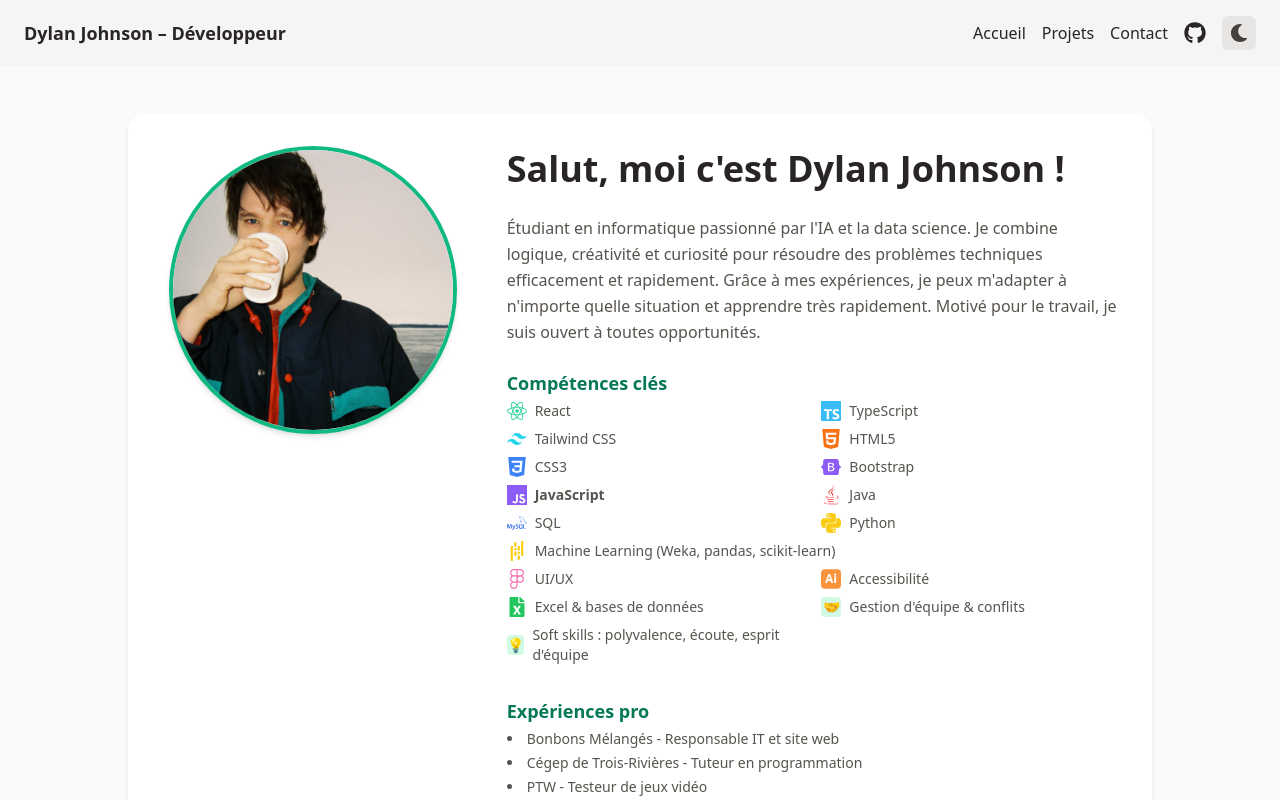
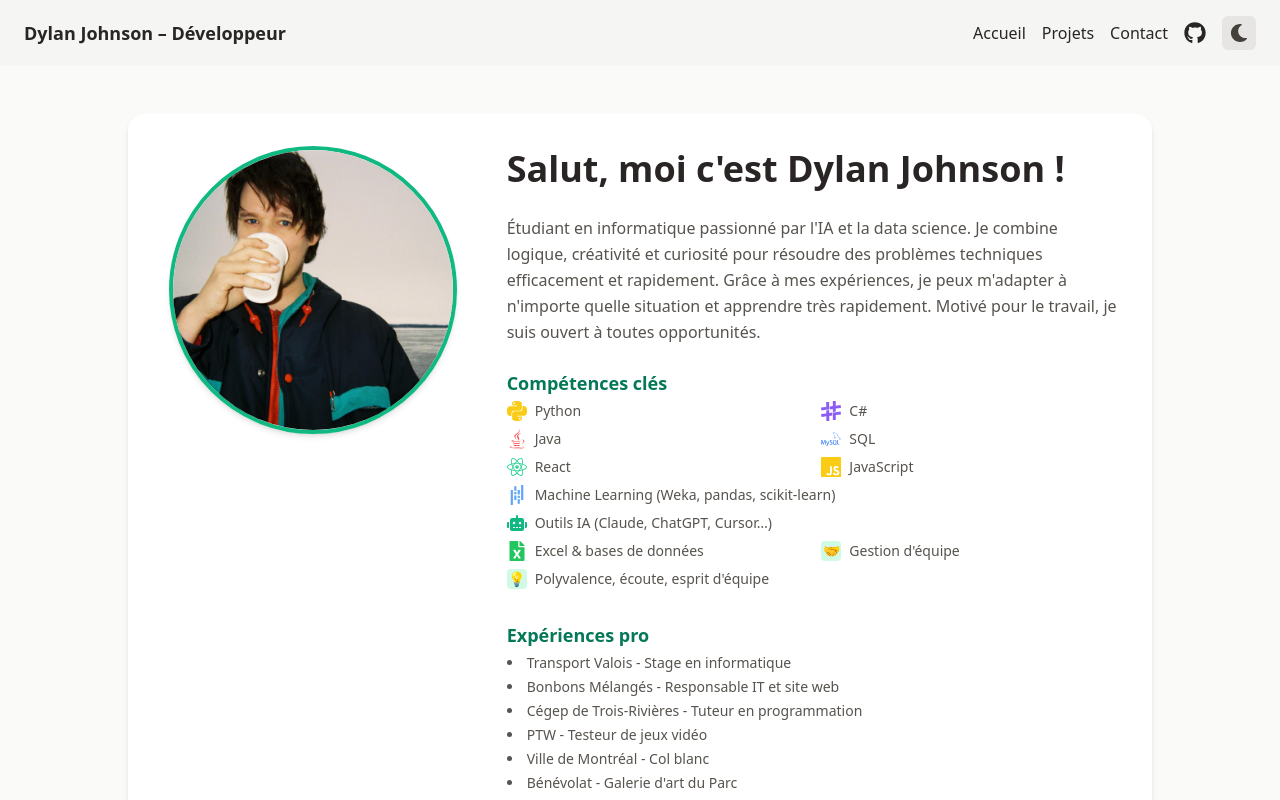
Before and after one commit to Cuplan/Portfolio_Page, a React (Vite) app in the folder portfolio-dj/: page / in a window 1280 px wide. Shown: the top 800 px of the page. Built offline with nearby package versions, Linux system fonts and the light colour scheme.

Commit message:
Update Home

```diff
--- a/portfolio-dj/src/pages/Home.tsx
+++ b/portfolio-dj/src/pages/Home.tsx
@@ -3,23 +3,15 @@ import { motion, AnimatePresence } from "framer-motion";
 import { useTheme } from "../hooks/useTheme";
 import { Typewriter } from "react-simple-typewriter";
 
-// On importe les icônes depuis react-icons/si (Simple Icons)
 import {
   SiReact,
-  SiTypescript,
-  SiTailwindcss,
-  SiHtml5,
-  SiCss3,
-  SiBootstrap,
   SiMysql,
   SiPython,
   SiPandas,
-  SiAdobeillustrator,
   SiJavascript,
-  SiFigma,
+  SiSharp,
 } from "react-icons/si";
-import { FaFileExcel } from "react-icons/fa";
-import { FaJava } from "react-icons/fa";
+import { FaFileExcel, FaJava, FaRobot } from "react-icons/fa";
 
 const temoignages = [
   {
@@ -118,88 +110,53 @@ export default function Home() {
               Compétences clés
             </h2>
             <ul className="grid grid-cols-2 gap-x-4 list-none text-stone-600 dark:text-zinc-300 text-sm">
-              {/* React + TypeScript + Tailwind */}
+              <li className="flex items-center gap-2 mb-2">
+                <SiPython className="w-5 h-5 text-yellow-400 dark:text-yellow-300" />
+                <span>Python</span>
+              </li>
+              <li className="flex items-center gap-2 mb-2">
+                <SiSharp className="w-5 h-5 text-violet-500 dark:text-violet-400" />
+                <span>C#</span>
+              </li>
+              <li className="flex items-center gap-2 mb-2">
+                <FaJava className="w-5 h-5 text-red-500 dark:text-red-400" />
+                <span>Java</span>
+              </li>
+              <li className="flex items-center gap-2 mb-2">
+                <SiMysql className="w-5 h-5 text-blue-500 dark:text-blue-400" />
+                <span>SQL</span>
+              </li>
               <li className="flex items-center gap-2 mb-2">
                 <SiReact className="w-5 h-5 text-emerald-400 dark:text-emerald-300" />
                 <span>React</span>
               </li>
               <li className="flex items-center gap-2 mb-2">
-                <SiTypescript className="w-5 h-5 text-sky-400 dark:text-sky-300" />
-                <span>TypeScript</span>
+                <SiJavascript className="w-5 h-5 text-yellow-400 dark:text-yellow-300" />
+                <span>JavaScript</span>
+              </li>
+              <li className="flex items-center gap-2 mb-2 col-span-2">
+                <SiPandas className="w-5 h-5 text-blue-400 dark:text-blue-300" />
+                <span>Machine Learning (Weka, pandas, scikit-learn)</span>
+              </li>
+              <li className="flex items-center gap-2 mb-2 col-span-2">
+                <FaRobot className="w-5 h-5 text-emerald-500 dark:text-green-400" />
+                <span>Outils IA (Claude, ChatGPT, Cursor…)</span>
               </li>
               <li className="flex items-center gap-2 mb-2">
-                <SiTailwindcss className="w-5 h-5 text-cyan-400 dark:text-cyan-300" />
-                <span>Tailwind CSS</span>
-              </li>
-
-              {/* JavaScript + HTML/CSS + Bootstrap */}
-              <li className="flex items-center gap-2 mb-2">
-                <SiHtml5 className="w-5 h-5 text-orange-500 dark:text-orange-300" />
-                <span>HTML5</span>
-              </li>
-              <li className="flex items-center gap-2 mb-2">
-                <SiCss3 className="w-5 h-5 text-blue-500 dark:text-blue-300" />
-                <span>CSS3</span>
-              </li>
-              <li className="flex items-center gap-2 mb-2">
-                <SiBootstrap className="w-5 h-5 text-violet-500 dark:text-violet-300" />
-                <span>Bootstrap</span>
-              </li>
-              <li className="flex items-center gap-2 mb-2">
-                <SiJavascript className="w-5 h-5 text-violet-500 dark:text-violet-300" />
-                <span className="font-semibold">JavaScript</span>
-              </li>
-
-              {/* Java, SQL, Python */}
-              <li className="flex items-center gap-2 mb-2">
-                <FaJava className="w-5 h-5 text-red-500 dark:text-red-300" />
-                <span>Java</span>
-              </li>
-              <li className="flex items-center gap-2 mb-2">
-                <SiMysql className="w-5 h-5 text-blue-600 dark:text-blue-400" />
-                <span>SQL</span>
-              </li>
-              <li className="flex items-center gap-2 mb-2">
-                <SiPython className="w-5 h-5 text-yellow-400 dark:text-yellow-300" />
-                <span>Python</span>
-              </li>
-
-              {/* Machine Learning : Weka, pandas, scikit-learn */}
-              <li className="flex items-center gap-2 mb-2 col-span-2">
-                <SiPandas className="w-5 h-5 text-yellow-400 dark:text-yellow-300" />
-                <span>Machine Learning (Weka, pandas, scikit-learn)</span>
-              </li>
-
-              {/* UI/UX + accessibilité */}
-              <li className="flex items-center gap-2 mb-2">
-                <SiFigma className="w-5 h-5 text-pink-400 dark:text-pink-300" />
-                <span>UI/UX</span>
-              </li>
-              <li className="flex items-center gap-2 mb-2">
-                <SiAdobeillustrator className="w-5 h-5 text-orange-400 dark:text-orange-300" />
-                <span>Accessibilité</span>
-              </li>
-
-              {/* Excel & bases de données */}
-              <li className="flex items-center gap-2 mb-2">
-                <FaFileExcel className="w-5 h-5 text-green-500 dark:text-green-300" />
+                <FaFileExcel className="w-5 h-5 text-green-500 dark:text-green-400" />
                 <span>Excel & bases de données</span>
               </li>
-
-              {/* Gestion d'équipe & conflits */}
               <li className="flex items-center gap-2 mb-2">
                 <span className="w-5 h-5 flex items-center justify-center bg-emerald-100 dark:bg-zinc-800 rounded text-emerald-800 dark:text-green-400">
                   🤝
                 </span>
-                <span>Gestion d'équipe & conflits</span>
+                <span>Gestion d'équipe</span>
               </li>
-
-              {/* Soft skills : polyvalence, écoute, esprit d'équipe */}
-              <li className="flex items-center gap-2 mb-2">
+              <li className="flex items-center gap-2 mb-2 col-span-2">
                 <span className="w-5 h-5 flex items-center justify-center bg-emerald-100 dark:bg-zinc-800 rounded text-emerald-800 dark:text-green-400">
                   💡
                 </span>
-                <span>Soft skills : polyvalence, écoute, esprit d'équipe</span>
+                <span>Polyvalence, écoute, esprit d'équipe</span>
               </li>
             </ul>
           </div>
@@ -210,6 +167,7 @@ export default function Home() {
               Expériences pro
             </h2>
             <ul className="list-disc list-inside text-stone-600 dark:text-zinc-300 text-sm space-y-1">
+              <li>Transport Valois - Stage en informatique</li>
               <li>Bonbons Mélangés - Responsable IT et site web</li>
               <li>Cégep de Trois-Rivières - Tuteur en programmation</li>
               <li>PTW - Testeur de jeux vidéo</li>
```
